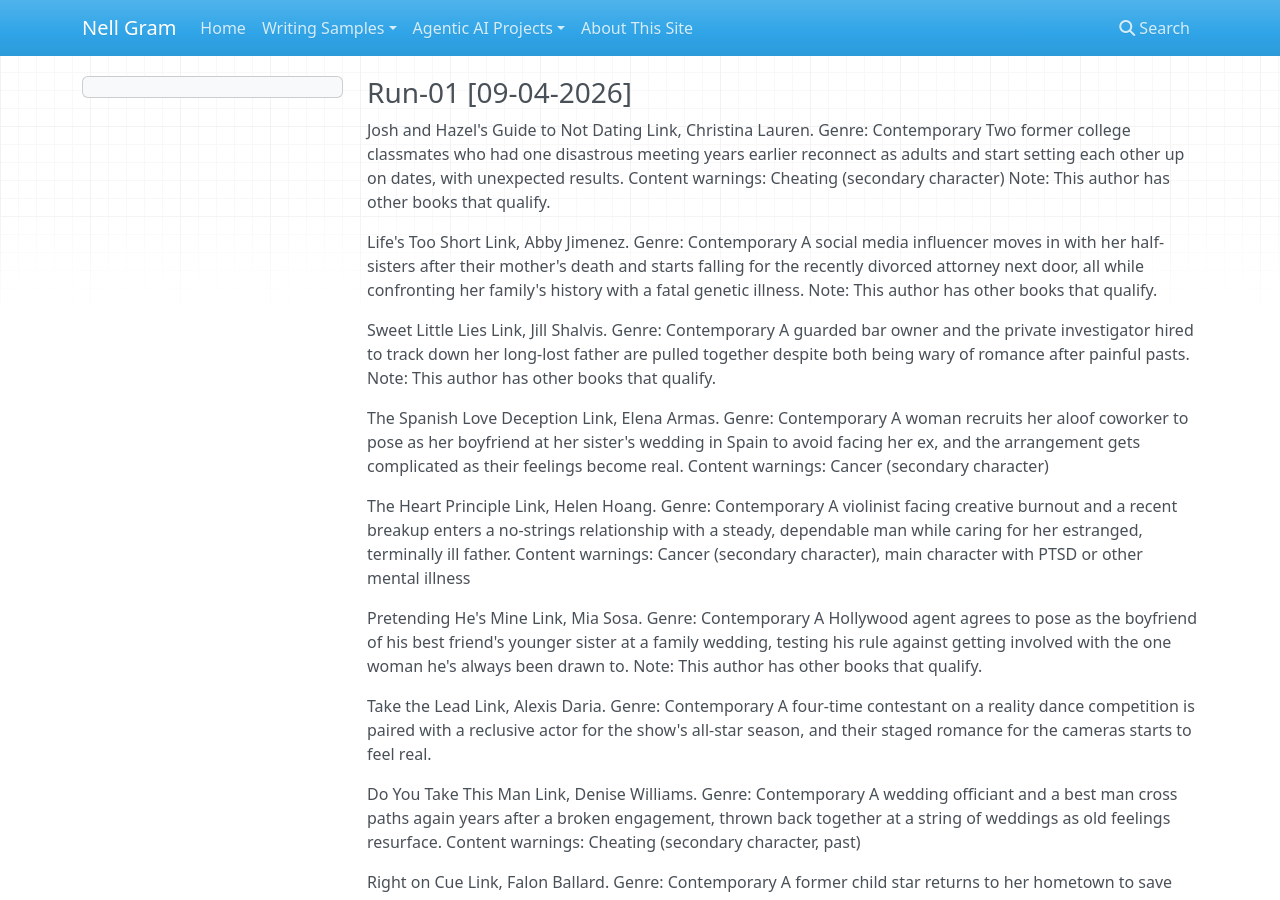
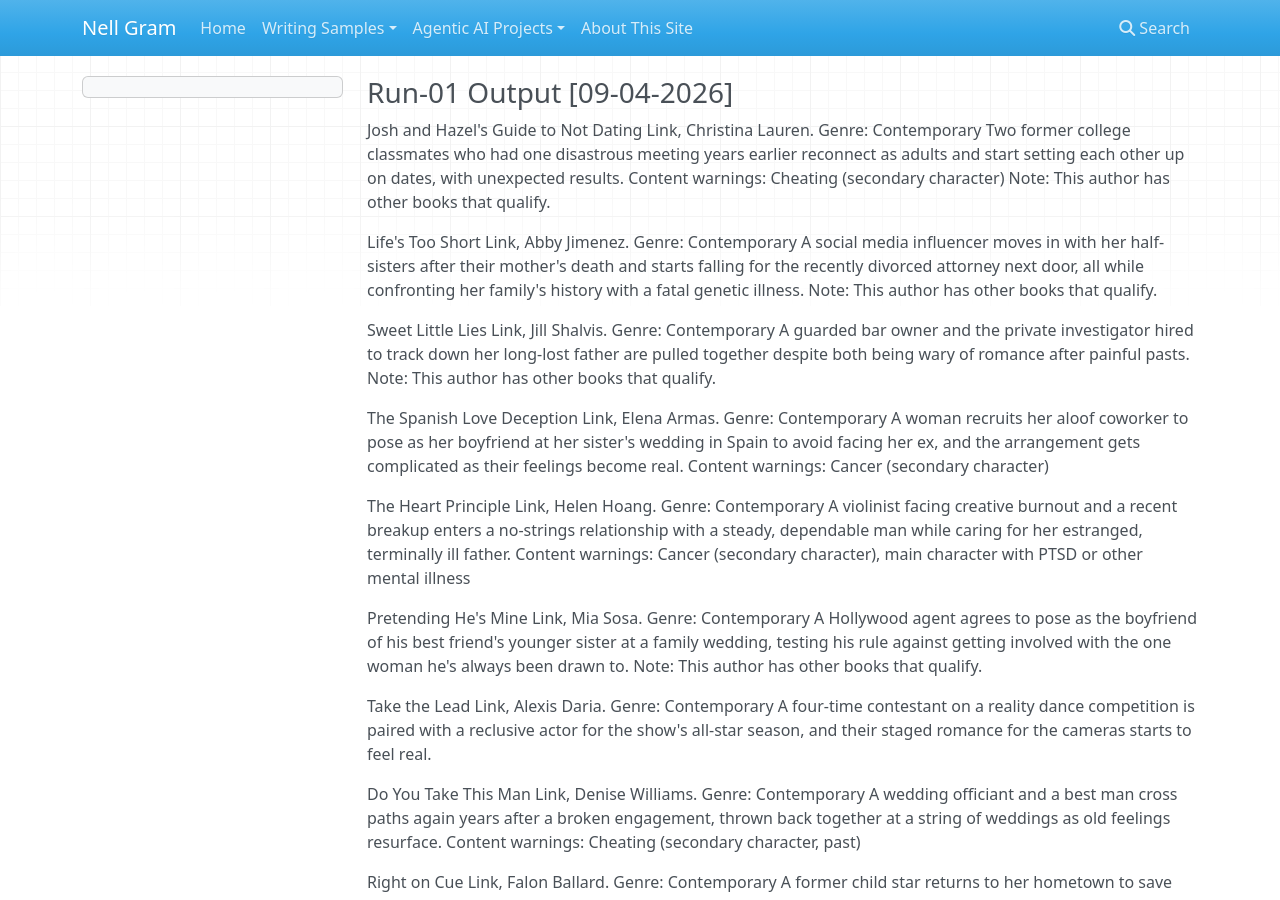
Before and after one commit to nellcgram/nellcgram.github.io, an MkDocs documentation site: the page built from docs/agentic-projects/evals/run-01-ouput.md, in a window 1280 px wide and 900 px high. Built offline with MkDocs 1.6.1, drawn with Linux system fonts in a browser that asks for light colours; nearby versions of some CDN libraries.

Commit message:
Edited title of run 1 output for accuracy

```diff
--- a/docs/agentic-projects/evals/run-01.md
+++ b/docs/agentic-projects/evals/run-01-ouput.md
@@ -1,4 +1,4 @@
-### Run-01 [09-04-2026]
+### Run-01 Output [09-04-2026]
 
 Josh and Hazel's Guide to Not Dating Link, Christina Lauren.
 Genre: Contemporary
```
